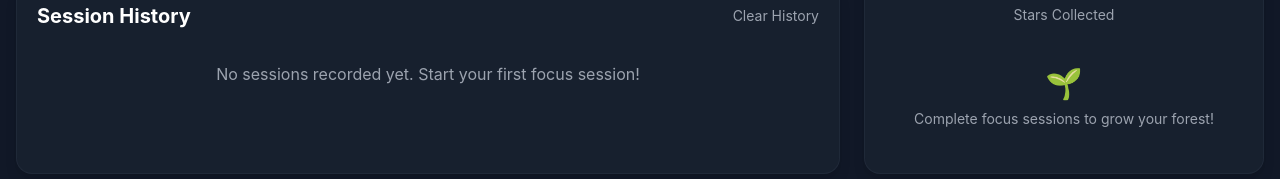
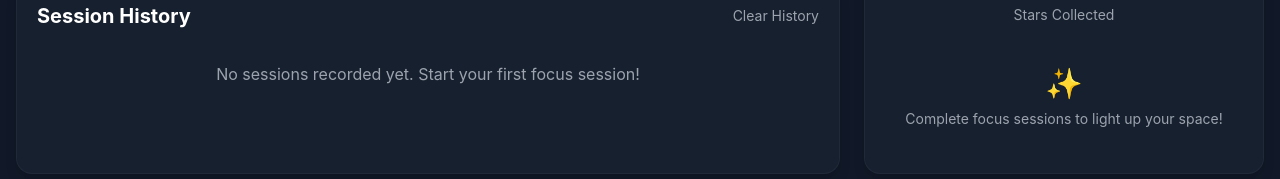
Before and after one commit to AbhinavXDayal/Timer, a React (Create React App) app in the folder study-tracker/: page / in a window 1280 px wide. Shown: the part 493-672 px from the top of the page. Built offline with nearby package versions, Linux system fonts and the light colour scheme.

Commit message:
Update message here

```diff
--- a/study-tracker/src/App.tsx
+++ b/study-tracker/src/App.tsx
@@ -738,12 +738,12 @@ const App: React.FC = () => {
                 ))}
               </div>
 
-              {forest.length === 0 && (
+                            {forest.length === 0 && (
                 <div className="text-center text-gray-400 py-6 flex-1 flex flex-col justify-center">
-                  <div className="text-3xl mb-2">🌱</div>
-                  <div className="text-sm">Complete focus sessions to grow your forest!</div>
-            </div>
-          )}
+                  <div className="text-3xl mb-2">✨</div>
+                  <div className="text-sm">Complete focus sessions to light up your space!</div>
+                </div>
+              )}
             </div>
           </div>
         </div>
```
